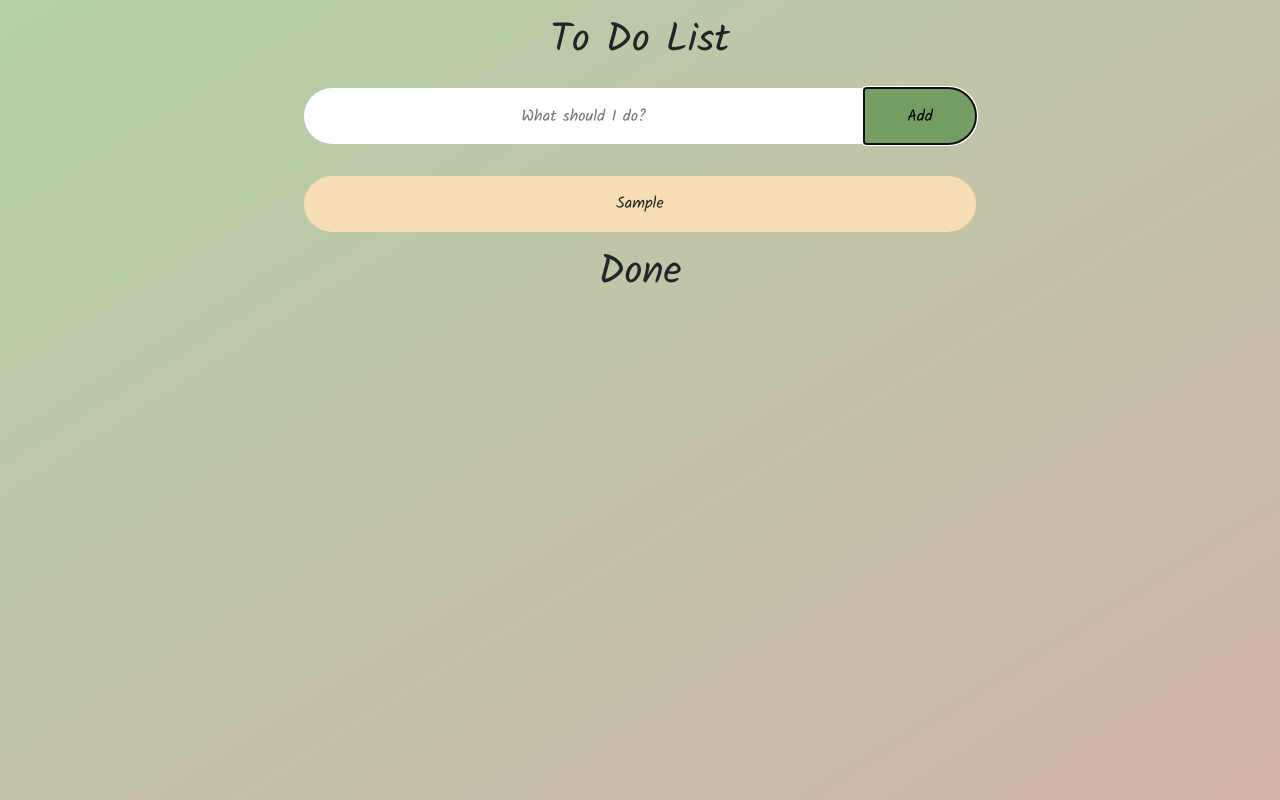
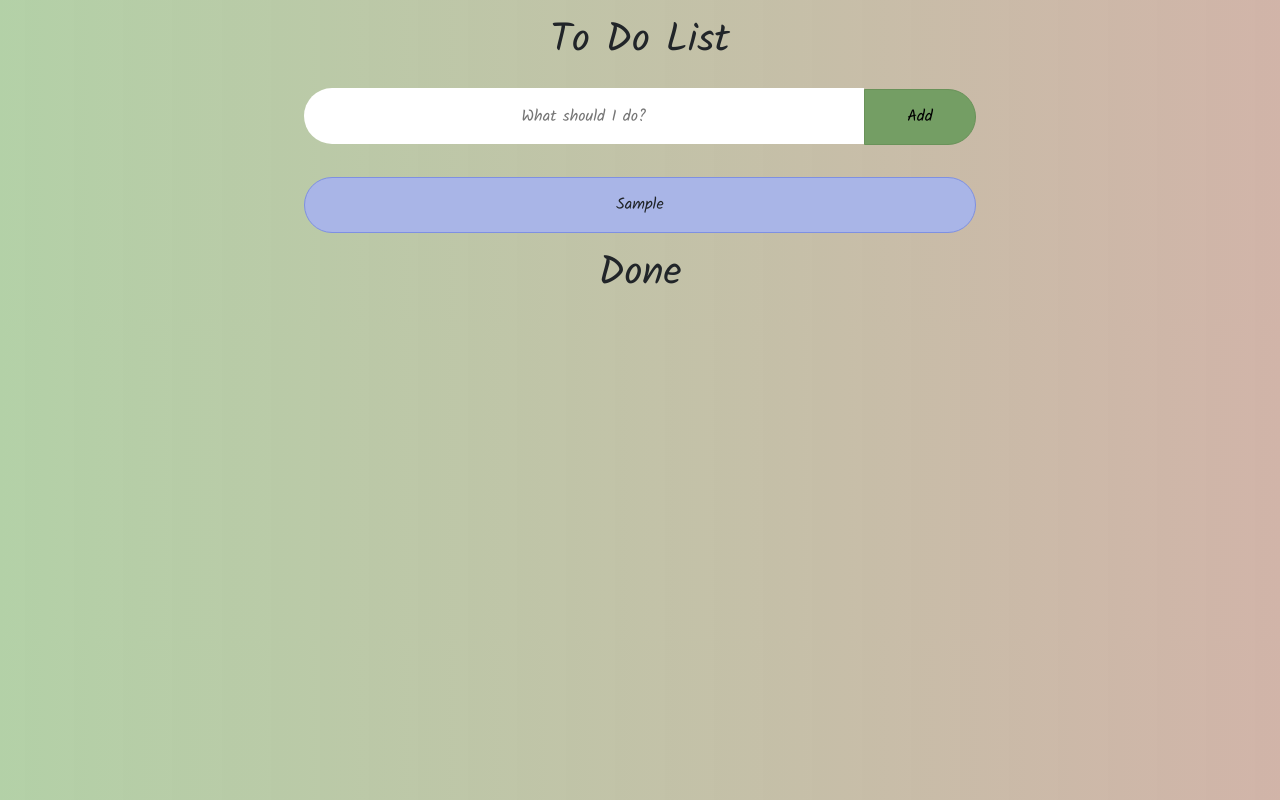
Before and after one commit to solomiiaivychuk/to-do-app-react, a React (Create React App) app in the folder planner-app/: page / in a window 1280 px wide. Both pictures are taken after typing "Sample" into the empty fields and a click on the button "Add". Built offline with nearby package versions, Linux system fonts and the light colour scheme.

Commit message:
Added styling; Extracted functionality of todo item to Component

```diff
--- a/planner-app/src/App.js
+++ b/planner-app/src/App.js
@@ -2,7 +2,6 @@ import React from 'react';
 import logo from './logo.svg';
 import './App.css';
 import Body from './components/Body.jsx'
-import Title from './components/Title.jsx'
 import 'bootstrap/dist/css/bootstrap.min.css';
 
 function App() {
--- a/planner-app/src/components/Body.jsx
+++ b/planner-app/src/components/Body.jsx
@@ -1,10 +1,8 @@
 import React from "react";
-import Title from "./Title.jsx";
-import FormInput from "./Form-Input.jsx";
-import TitleDone from "./TitleDone.jsx";
+import ToDoTitle from "./ToDoTitle.jsx";
+import DoneTitle from "./DoneTitle.jsx";
 import "./styles.css";
-import List from "./List.jsx";
-import ListItem from "./ListItem.jsx";
+import ToDoList from "./ToDoList.jsx";
 
 class Body extends React.Component {
   constructor(props) {
@@ -18,17 +16,17 @@ class Body extends React.Component {
       <div className="container-fluid main-wrapper">
         <div className="row">
           <div className="col d-flex justify-content-center">
-            <Title></Title>
+            <ToDoTitle></ToDoTitle>
           </div>
         </div>
         <div className="row input-form">
           <div className="col">
-            <ListItem></ListItem>
+            <ToDoList></ToDoList>
           </div>
         </div>
         <div className="row">
           <div className="col d-flex justify-content-center">
-            <TitleDone></TitleDone>
+            <DoneTitle></DoneTitle>
           </div>
         </div>
       </div>
--- a/planner-app/src/components/TitleDone.jsx
+++ b/planner-app/src/components/DoneTitle.jsx
@@ -1,6 +1,6 @@
 import React from 'react';
 
-class TitleDone extends React.Component {
+class DoneTitle extends React.Component {
     constructor(props) {
         super(props)
         this.state = {
@@ -14,4 +14,4 @@ class TitleDone extends React.Component {
         );
     }
 }
-export default TitleDone
+export default DoneTitle
--- a/planner-app/src/components/Form-Input.jsx
+++ b/planner-app/src/components/Form-Input.jsx
@@ -1,4 +1,3 @@
-import { Fragment } from "react";
 import React from "react";
 
 class FormInput extends React.Component {
--- a/planner-app/src/components/List.jsx
+++ /dev/null
@@ -1,20 +0,0 @@
-import React from 'react'
-import ListItem from './ListItem.jsx'
-
-class List extends React.Component {
-    constructor(props) {
-        super(props);
-        this.state = {
-            name : ''
-        }
-    }
-
-    render() {
-        return(
-            <ul className="to-do-list p-0 m-2">
-            </ul>
-        )
-    }
-}
-
-export default List
--- a/planner-app/src/components/ListItem.jsx
+++ /dev/null
@@ -1,29 +0,0 @@
-import React from "react";
-import FormInput from "./Form-Input";
-
-class ListItem extends React.Component {
-    state = {
-      todos: []
-    }
-
-
-  addTodo = todo => {
-    if (todo.text != '') {
-      this.setState({
-        todos: [todo, ...this.state.todos]
-      });
-    }
-  };
-
-  render() {
-    return (<div className="form-wrapper">
-       <FormInput onSubmit = {this.addTodo}></FormInput>
-       {this.state.todos.map(todo => (
-         <div className="list" key={todo.id}>{todo.text}</div>
-       ))}
-       </div>
-    );
-  }
-}
-
-export default ListItem;
--- /dev/null
+++ b/planner-app/src/components/ToDoItem.jsx
@@ -0,0 +1,16 @@
+import React from "react";
+
+class ToDoItem extends React.Component {
+  constructor(props) {
+    super(props);
+  }
+  render() {
+    return (
+      <div className="list" onClick={this.props.moveToDone}>
+        {this.props.text}
+      </div>
+    );
+  }
+}
+
+export default ToDoItem;
--- /dev/null
+++ b/planner-app/src/components/ToDoList.jsx
@@ -0,0 +1,52 @@
+import React from "react";
+import FormInput from "./Form-Input";
+import ToDoItem from './ToDoItem'
+
+class ToDoList extends React.Component {
+    state = {
+      todos: []
+    }
+
+
+  addTodo(todo) {
+    if (todo.text != '') {
+      this.setState({
+        todos: [todo, ...this.state.todos]
+      });
+    }
+  };
+
+  moveToDone(id) {
+    this.setState({
+      todos: this.state.todos.map(todo => {
+        if (todo.id === id) {
+          return {
+            id: todo.id,
+            text: todo.text,
+            complete: !todo.complete
+          };
+        } else {
+          return todo;
+        }
+      })
+    })
+  }
+
+  render() {
+    return (<div className="form-wrapper">
+       <FormInput onSubmit = {(todo) => this.addTodo(todo)}></FormInput>
+       {this.state.todos.map(todo => (
+          <ToDoItem
+            key={todo.id}
+            id={todo.id}
+            moveToDone={() => this.moveToDone(todo.id)}
+            text={todo.text}
+          >
+          </ToDoItem>
+       ))}
+       </div>
+    );
+  }
+}
+
+export default ToDoList;
--- a/planner-app/src/components/Title.jsx
+++ b/planner-app/src/components/ToDoTitle.jsx
@@ -1,6 +1,6 @@
 import React from 'react';
 
-class Title extends React.Component {
+class ToDoTitle extends React.Component {
     constructor(props) {
         super(props)
         this.state = {
@@ -14,4 +14,4 @@ class Title extends React.Component {
         );
     }
 }
-export default Title
+export default ToDoTitle
--- a/planner-app/src/components/styles.css
+++ b/planner-app/src/components/styles.css
@@ -1,8 +1,11 @@
+body {
+  background-image: linear-gradient(to right, rgba(160, 197, 145, 0.8), rgba(204, 172, 159, 0.9));
+  background-repeat: repeat-y;
+  background-size: cover;
+}
 .main-wrapper {
-    font-family: 'Kalam', cursive;
-    height: 100vh;
-    background-image: linear-gradient(to bottom right, rgba(160, 197, 145, 0.8), rgba(204, 172, 159, 0.9));
-  }
+  font-family: 'Kalam', cursive;
+}
 .form-wrapper {
   display: flex;
   text-align: center;
@@ -20,7 +23,10 @@
   border-bottom-left-radius: 3rem;
   text-align: center;
 }
-
+.input-field:focus, .submit-button:focus {
+  outline: none;
+  border: 1px solid #699259;
+}
 .submit-button {
   width: 7rem;
   border: 0px;
@@ -29,6 +35,9 @@
   height: 3.5rem;
   border-top-right-radius: 3rem;
   border-bottom-right-radius: 3rem;
+}
+.submit-button:hover {
+  background-color: #699259;
 }
 .list-wrapper {
   display: flex;
@@ -40,8 +49,14 @@
   align-items: center;
   align-self: center;
   width: 42rem;
-  background-color: wheat;
+  background-color: rgb(169, 181, 231);
+  border: 1px solid rgb(126, 144, 226);
   height: 3.5rem;
   border-radius: 2rem;
   margin-top: 2rem;
 }
+
+.list:hover {
+  background-color: rgb(149, 164, 226);
+
+}
```
